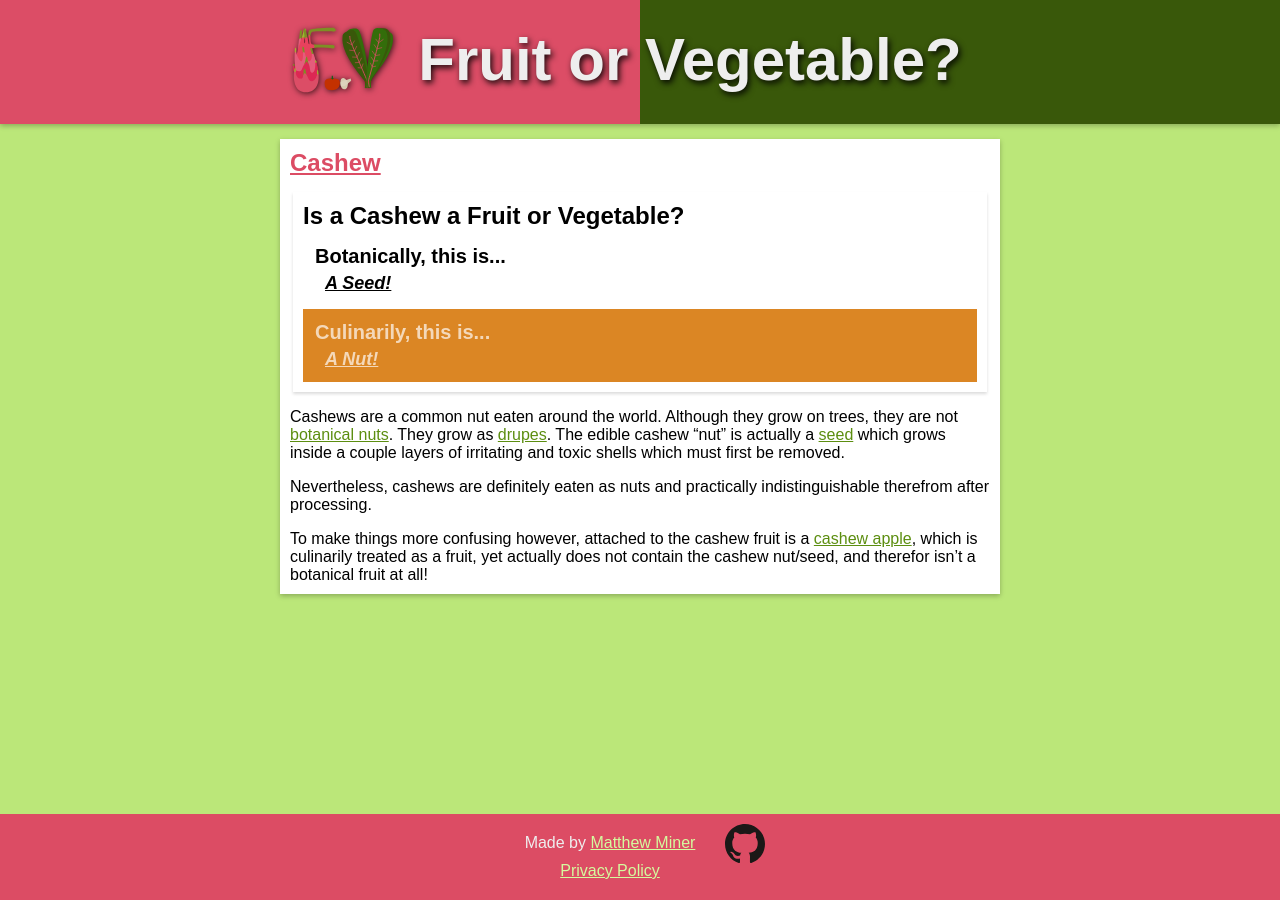
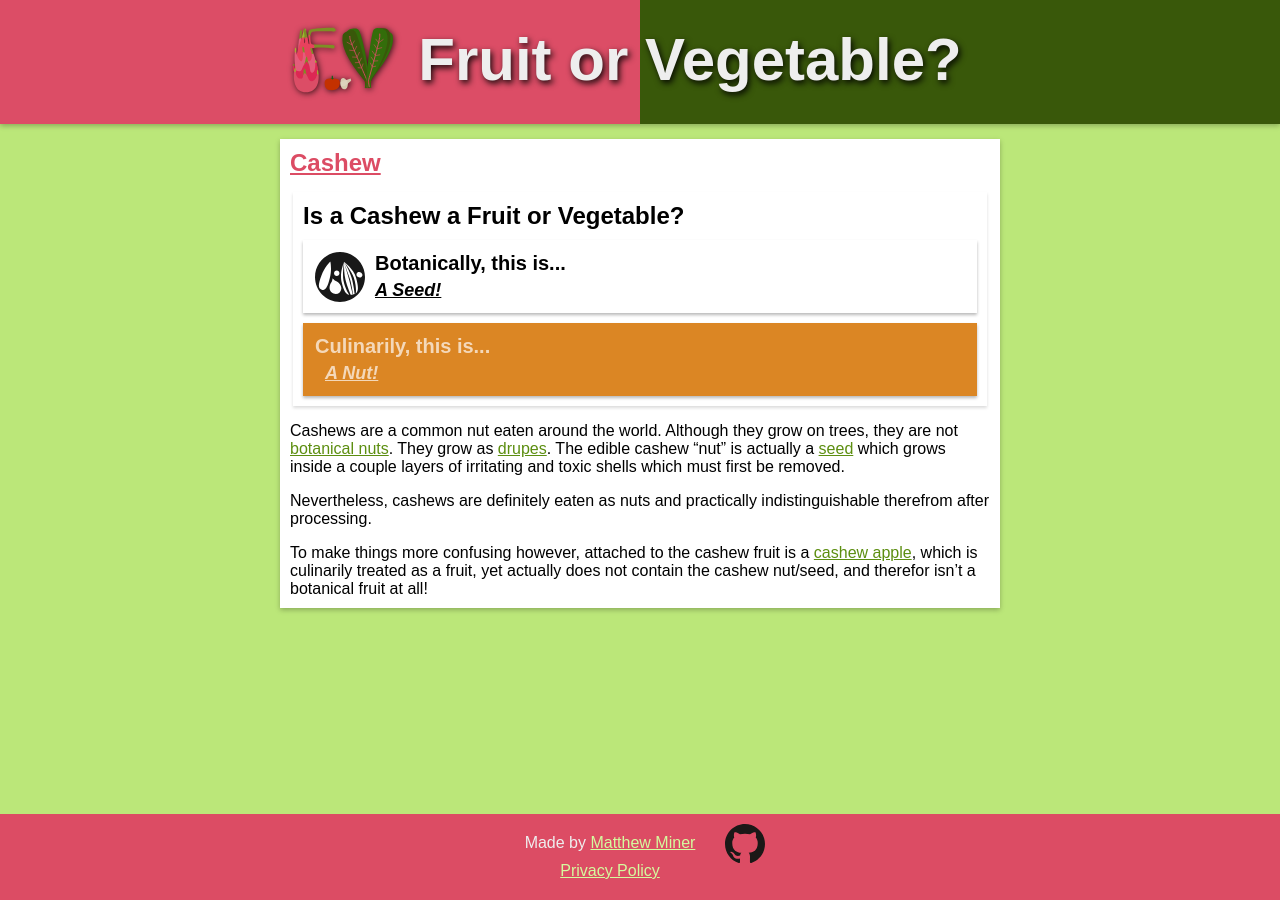
Before and after one commit to mminer237/fruitorvegetable, a Jekyll site: the page built from _items/cashew.md, in a window 1280 px wide. Built offline with Jekyll 4.4.1, drawn with Linux system fonts in a browser that asks for light colours.

Commit message:
Add seed icon

```diff
--- a/css/style.scss
+++ b/css/style.scss
@@ -244,7 +244,8 @@ figcaption {
 	margin: 10px 3px;
 	padding: 10px;
 	> div:not(:first-child) {
-		margin-top: 3px;
+		box-shadow: 0 2px 3px 0 rgba(0,0,0,0.28);
+		margin-top: 10px;
 		padding: 12px;
 	}
 	:not(.fruit):not(.vegetable):not(.grain):not(.nut)>.answer:not(.spice)>.answer a:hover {
@@ -278,6 +279,17 @@ figcaption {
 }
 .vegetable.grain, .vegetable.grain a {
 	color: var(--vg-blend-text-color);
+}
+.seed::before {
+	background-image: url(/assets/icons/seeds.svg);
+	background-repeat: no-repeat;
+	background-size: 50px 50px;
+	content: "";
+	float: left;
+	height: 50px;
+	padding-right: 10px;
+	opacity: 0.9;
+	width: 50px;
 }
 .case {
 	font-size: initial;
@@ -332,6 +344,9 @@ footer {
 	.answer:hover {
 		color: #FFF;
 	}
+	.seed::before {
+		filter: unquote("invert()");
+	}
 	.see-also {
 		background-color: $darkish-secondary-color;
 	}
```
Also changed, not shown: assets/icons/seeds.svg (added).
